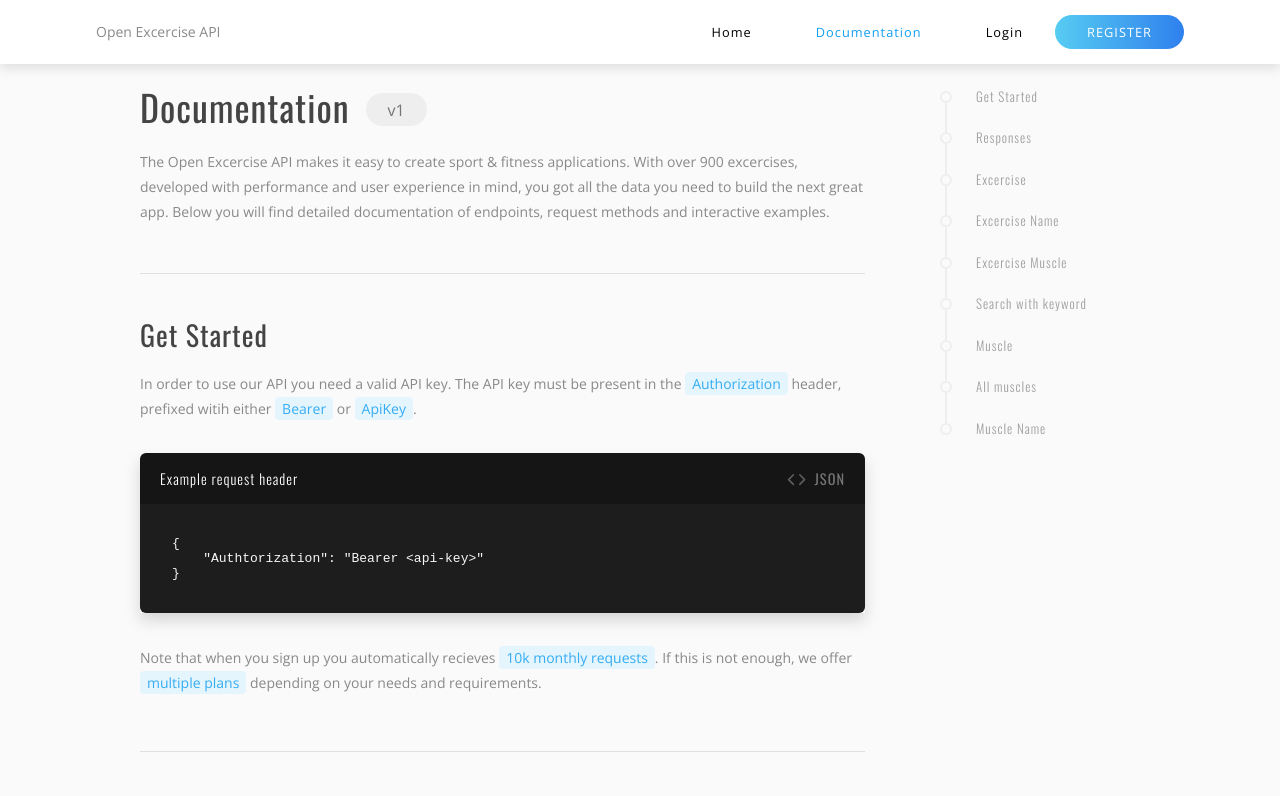
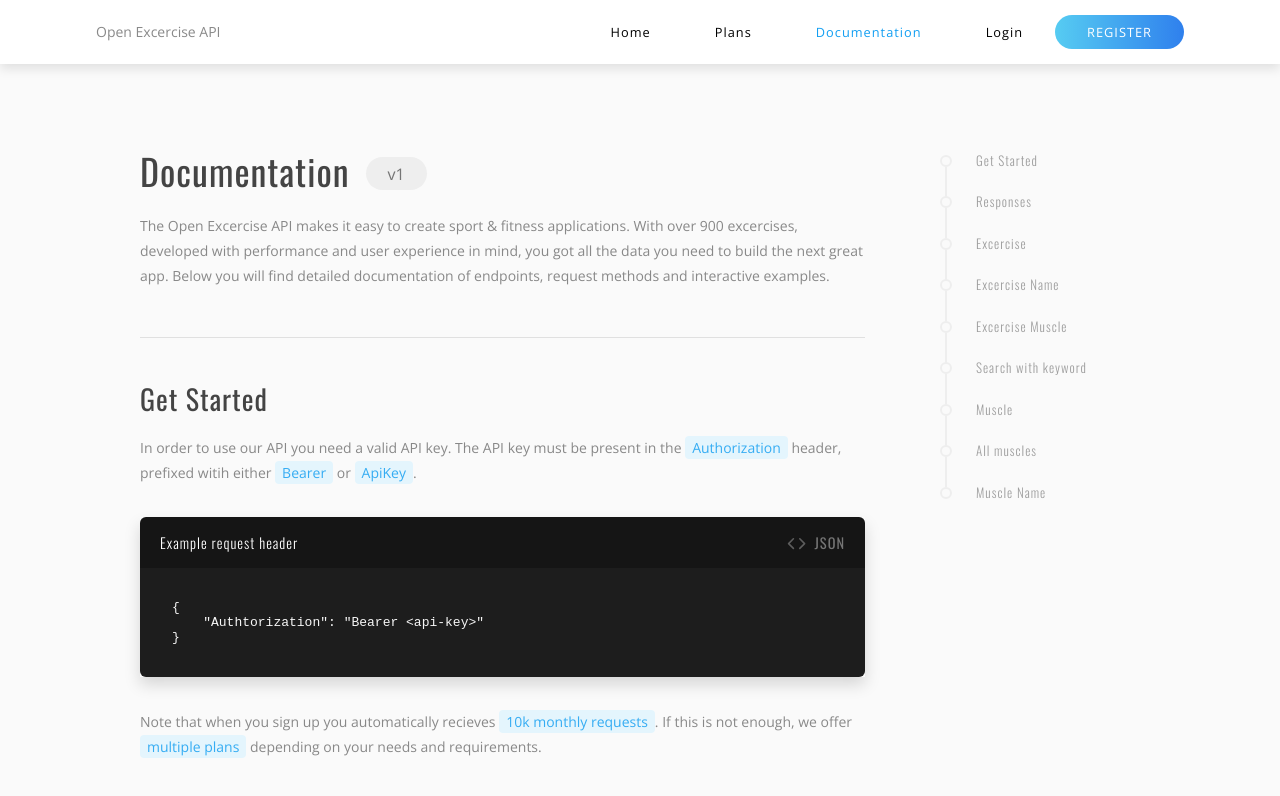
Before and after one commit to sanderhelleso/open-excercise-API, a React (Create React App) app in the folder client/: page /documentation in a window 1280 px wide. Shown: the top 796 px of the page. Built offline with nearby package versions, Linux system fonts and the light colour scheme; no server answers; what react-stripe-elements would draw is missing.

Commit message:
restyle_signup: added navbar to docs

```diff
--- a/client/src/components/docs/Docs.js
+++ b/client/src/components/docs/Docs.js
@@ -46,7 +46,7 @@ const StyledDocs = styled.div`
 
 	section {
 		margin-bottom: 4rem;
-		padding-top: 2rem;
+		padding-top: 6rem;
 
 		h2 {
 			font-size: 1.75rem;
--- a/client/src/components/docs/docsNavigator/DocsNavigator.js
+++ b/client/src/components/docs/docsNavigator/DocsNavigator.js
@@ -30,7 +30,7 @@ const StyledNavigator = styled.div`
 	display: flex;
 	flex-direction: column;
 	margin-left: 1100px;
-	margin-top: 2.5rem;
+	margin-top: 6.5rem;
 
 	@media screen and (max-width: 1850px) {
 		margin-left: 1075px;
--- a/client/src/components/navbar/Navbar.js
+++ b/client/src/components/navbar/Navbar.js
@@ -6,6 +6,10 @@ const options = [
 	{
 		name: 'Home',
 		path: '/'
+	},
+	{
+		name: 'Plans',
+		path: '/plans'
 	},
 	{
 		name: 'Documentation',
--- a/client/src/components/plans/Plans.js
+++ b/client/src/components/plans/Plans.js
@@ -18,6 +18,7 @@ export default Plans;
 const StyledDiv = styled.div`
 	text-align: center;
 	margin: 3rem 0;
+	padding-top: 4rem;
 
 	h1 {
 		font-size: 2rem;
--- a/client/src/components/routes/Router.js
+++ b/client/src/components/routes/Router.js
@@ -20,7 +20,7 @@ const Router = ({ isAuthenticated, proccesingPayment }) => {
 
 		return (
 			<Fragment>
-				<Route exact path={[ '/', '/documentation' ]} component={Navbar} />
+				<Route exact path={[ '/', '/documentation', '/plans' ]} component={Navbar} />
 				<Route
 					exact
 					path={[ '/login', '/register' ]}
```
